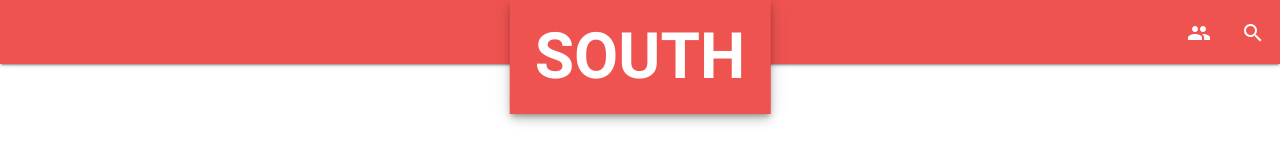
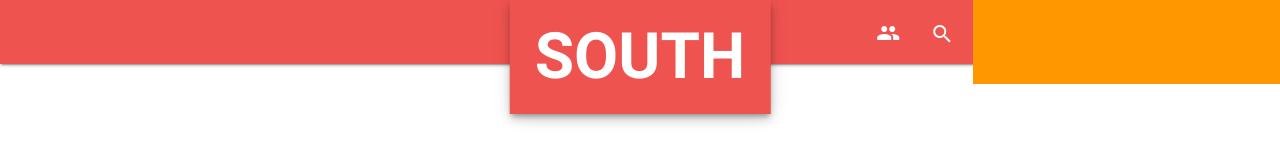
Before and after one commit to WSPgC/wshs-landing, a plain HTML site: page index.html in a window 1280 px wide. Shown: the top 162 px of the page. Drawn offline with nearby package versions, Linux system fonts and the light colour scheme; a web font is replaced by a local one.

Commit message:
Started work on slide out searchBar

```diff
--- /dev/null
+++ b/css/colors.var.css
@@ -0,0 +1,296 @@
+:root {
+--md-red-50: #ffebee;
+--md-red-100: #ffcdd2;
+--md-red-200: #ef9a9a;
+--md-red-300: #e57373;
+--md-red-400: #ef5350;
+--md-red-500: #f44336;
+--md-red-600: #e53935;
+--md-red-700: #d32f2f;
+--md-red-800: #c62828;
+--md-red-900: #b71c1c;
+--md-red-a100: #ff8a80;
+--md-red-a200: #ff5252;
+--md-red-a400: #ff1744;
+--md-red-a700: #d50000;
+
+--md-pink-50: #fce4ec;
+--md-pink-100: #f8bbd0;
+--md-pink-200: #f48fb1;
+--md-pink-300: #f06292;
+--md-pink-400: #ec407a;
+--md-pink-500: #e91e63;
+--md-pink-600: #d81b60;
+--md-pink-700: #c2185b;
+--md-pink-800: #ad1457;
+--md-pink-900: #880e4f;
+--md-pink-a100: #ff80ab;
+--md-pink-a200: #ff4081;
+--md-pink-a400: #f50057;
+--md-pink-a700: #c51162;
+
+--md-purple-50: #f3e5f5;
+--md-purple-100: #e1bee7;
+--md-purple-200: #ce93d8;
+--md-purple-300: #ba68c8;
+--md-purple-400: #ab47bc;
+--md-purple-500: #9c27b0;
+--md-purple-600: #8e24aa;
+--md-purple-700: #7b1fa2;
+--md-purple-800: #6a1b9a;
+--md-purple-900: #4a148c;
+--md-purple-a100: #ea80fc;
+--md-purple-a200: #e040fb;
+--md-purple-a400: #d500f9;
+--md-purple-a700: #aa00ff;
+
+--md-deep-purple-50: #ede7f6;
+--md-deep-purple-100: #d1c4e9;
+--md-deep-purple-200: #b39ddb;
+--md-deep-purple-300: #9575cd;
+--md-deep-purple-400: #7e57c2;
+--md-deep-purple-500: #673ab7;
+--md-deep-purple-600: #5e35b1;
+--md-deep-purple-700: #512da8;
+--md-deep-purple-800: #4527a0;
+--md-deep-purple-900: #311b92;
+--md-deep-purple-a100: #b388ff;
+--md-deep-purple-a200: #7c4dff;
+--md-deep-purple-a400: #651fff;
+--md-deep-purple-a700: #6200ea;
+
+--md-indigo-50: #e8eaf6;
+--md-indigo-100: #c5cae9;
+--md-indigo-200: #9fa8da;
+--md-indigo-300: #7986cb;
+--md-indigo-400: #5c6bc0;
+--md-indigo-500: #3f51b5;
+--md-indigo-600: #3949ab;
+--md-indigo-700: #303f9f;
+--md-indigo-800: #283593;
+--md-indigo-900: #1a237e;
+--md-indigo-a100: #8c9eff;
+--md-indigo-a200: #536dfe;
+--md-indigo-a400: #3d5afe;
+--md-indigo-a700: #304ffe;
+
+--md-blue-50: #e3f2fd;
+--md-blue-100: #bbdefb;
+--md-blue-200: #90caf9;
+--md-blue-300: #64b5f6;
+--md-blue-400: #42a5f5;
+--md-blue-500: #2196f3;
+--md-blue-600: #1e88e5;
+--md-blue-700: #1976d2;
+--md-blue-800: #1565c0;
+--md-blue-900: #0d47a1;
+--md-blue-a100: #82b1ff;
+--md-blue-a200: #448aff;
+--md-blue-a400: #2979ff;
+--md-blue-a700: #2962ff;
+
+--md-light-blue-50: #e1f5fe;
+--md-light-blue-100: #b3e5fc;
+--md-light-blue-200: #81d4fa;
+--md-light-blue-300: #4fc3f7;
+--md-light-blue-400: #29b6f6;
+--md-light-blue-500: #03a9f4;
+--md-light-blue-600: #039be5;
+--md-light-blue-700: #0288d1;
+--md-light-blue-800: #0277bd;
+--md-light-blue-900: #01579b;
+--md-light-blue-a100: #80d8ff;
+--md-light-blue-a200: #40c4ff;
+--md-light-blue-a400: #00b0ff;
+--md-light-blue-a700: #0091ea;
+
+--md-cyan-50: #e0f7fa;
+--md-cyan-100: #b2ebf2;
+--md-cyan-200: #80deea;
+--md-cyan-300: #4dd0e1;
+--md-cyan-400: #26c6da;
+--md-cyan-500: #00bcd4;
+--md-cyan-600: #00acc1;
+--md-cyan-700: #0097a7;
+--md-cyan-800: #00838f;
+--md-cyan-900: #006064;
+--md-cyan-a100: #84ffff;
+--md-cyan-a200: #18ffff;
+--md-cyan-a400: #00e5ff;
+--md-cyan-a700: #00b8d4;
+
+--md-teal-50: #e0f2f1;
+--md-teal-100: #b2dfdb;
+--md-teal-200: #80cbc4;
+--md-teal-300: #4db6ac;
+--md-teal-400: #26a69a;
+--md-teal-500: #009688;
+--md-teal-600: #00897b;
+--md-teal-700: #00796b;
+--md-teal-800: #00695c;
+--md-teal-900: #004d40;
+--md-teal-a100: #a7ffeb;
+--md-teal-a200: #64ffda;
+--md-teal-a400: #1de9b6;
+--md-teal-a700: #00bfa5;
+
+--md-green-50: #e8f5e9;
+--md-green-100: #c8e6c9;
+--md-green-200: #a5d6a7;
+--md-green-300: #81c784;
+--md-green-400: #66bb6a;
+--md-green-500: #4caf50;
+--md-green-600: #43a047;
+--md-green-700: #388e3c;
+--md-green-800: #2e7d32;
+--md-green-900: #1b5e20;
+--md-green-a100: #b9f6ca;
+--md-green-a200: #69f0ae;
+--md-green-a400: #00e676;
+--md-green-a700: #00c853;
+
+--md-light-green-50: #f1f8e9;
+--md-light-green-100: #dcedc8;
+--md-light-green-200: #c5e1a5;
+--md-light-green-300: #aed581;
+--md-light-green-400: #9ccc65;
+--md-light-green-500: #8bc34a;
+--md-light-green-600: #7cb342;
+--md-light-green-700: #689f38;
+--md-light-green-800: #558b2f;
+--md-light-green-900: #33691e;
+--md-light-green-a100: #ccff90;
+--md-light-green-a200: #b2ff59;
+--md-light-green-a400: #76ff03;
+--md-light-green-a700: #64dd17;
+
+--md-lime-50: #f9fbe7;
+--md-lime-100: #f0f4c3;
+--md-lime-200: #e6ee9c;
+--md-lime-300: #dce775;
+--md-lime-400: #d4e157;
+--md-lime-500: #cddc39;
+--md-lime-600: #c0ca33;
+--md-lime-700: #afb42b;
+--md-lime-800: #9e9d24;
+--md-lime-900: #827717;
+--md-lime-a100: #f4ff81;
+--md-lime-a200: #eeff41;
+--md-lime-a400: #c6ff00;
+--md-lime-a700: #aeea00;
+
+--md-yellow-50: #fffde7;
+--md-yellow-100: #fff9c4;
+--md-yellow-200: #fff59d;
+--md-yellow-300: #fff176;
+--md-yellow-400: #ffee58;
+--md-yellow-500: #ffeb3b;
+--md-yellow-600: #fdd835;
+--md-yellow-700: #fbc02d;
+--md-yellow-800: #f9a825;
+--md-yellow-900: #f57f17;
+--md-yellow-a100: #ffff8d;
+--md-yellow-a200: #ffff00;
+--md-yellow-a400: #ffea00;
+--md-yellow-a700: #ffd600;
+
+--md-amber-50: #fff8e1;
+--md-amber-100: #ffecb3;
+--md-amber-200: #ffe082;
+--md-amber-300: #ffd54f;
+--md-amber-400: #ffca28;
+--md-amber-500: #ffc107;
+--md-amber-600: #ffb300;
+--md-amber-700: #ffa000;
+--md-amber-800: #ff8f00;
+--md-amber-900: #ff6f00;
+--md-amber-a100: #ffe57f;
+--md-amber-a200: #ffd740;
+--md-amber-a400: #ffc400;
+--md-amber-a700: #ffab00;
+
+--md-orange-50: #fff3e0;
+--md-orange-100: #ffe0b2;
+--md-orange-200: #ffcc80;
+--md-orange-300: #ffb74d;
+--md-orange-400: #ffa726;
+--md-orange-500: #ff9800;
+--md-orange-600: #fb8c00;
+--md-orange-700: #f57c00;
+--md-orange-800: #ef6c00;
+--md-orange-900: #e65100;
+--md-orange-a100: #ffd180;
+--md-orange-a200: #ffab40;
+--md-orange-a400: #ff9100;
+--md-orange-a700: #ff6d00;
+
+--md-deep-orange-50: #fbe9e7;
+--md-deep-orange-100: #ffccbc;
+--md-deep-orange-200: #ffab91;
+--md-deep-orange-300: #ff8a65;
+--md-deep-orange-400: #ff7043;
+--md-deep-orange-500: #ff5722;
+--md-deep-orange-600: #f4511e;
+--md-deep-orange-700: #e64a19;
+--md-deep-orange-800: #d84315;
+--md-deep-orange-900: #bf360c;
+--md-deep-orange-a100: #ff9e80;
+--md-deep-orange-a200: #ff6e40;
+--md-deep-orange-a400: #ff3d00;
+--md-deep-orange-a700: #dd2c00;
+
+--md-brown-50: #efebe9;
+--md-brown-100: #d7ccc8;
+--md-brown-200: #bcaaa4;
+--md-brown-300: #a1887f;
+--md-brown-400: #8d6e63;
+--md-brown-500: #795548;
+--md-brown-600: #6d4c41;
+--md-brown-700: #5d4037;
+--md-brown-800: #4e342e;
+--md-brown-900: #3e2723;
+
+--md-grey-50: #fafafa;
+--md-grey-100: #f5f5f5;
+--md-grey-200: #eeeeee;
+--md-grey-300: #e0e0e0;
+--md-grey-400: #bdbdbd;
+--md-grey-500: #9e9e9e;
+--md-grey-600: #757575;
+--md-grey-700: #616161;
+--md-grey-800: #424242;
+--md-grey-900: #212121;
+
+--md-blue-grey-50: #eceff1;
+--md-blue-grey-100: #cfd8dc;
+--md-blue-grey-200: #b0bec5;
+--md-blue-grey-300: #90a4ae;
+--md-blue-grey-400: #78909c;
+--md-blue-grey-500: #607d8b;
+--md-blue-grey-600: #546e7a;
+--md-blue-grey-700: #455a64;
+--md-blue-grey-800: #37474f;
+--md-blue-grey-900: #263238;
+
+--md-dark-text-primary: rgba(0, 0, 0, 0.87);
+--md-dark-text-secondary: rgba(0, 0, 0, 0.54);
+--md-dark-text-disabled: rgba(0, 0, 0, 0.38);
+--md-dark-text-dividers: rgba(0, 0, 0, 0.12);
+
+--md-light-text-primary: rgba(255, 255, 255, 1);
+--md-light-text-secondary: rgba(255, 255, 255, 0.7);
+--md-light-text-disabled: rgba(255, 255, 255, 0.5);
+--md-light-text-dividers: rgba(255, 255, 255, 0.12);
+
+--md-dark-icons-active: rgba(0, 0, 0, 0.54);
+--md-dark-icons-inactive: rgba(0, 0, 0, 0.38);
+
+--md-light-icons-active: rgba(255, 255, 255, 1);
+--md-light-icons-inactive: rgba(255, 255, 255, 0.5);
+
+--md-white: #ffffff;
+
+--md-black: #000000;
+
+
+}
--- a/css/index.css
+++ b/css/index.css
@@ -1,4 +1,4 @@
-@import url('https://fonts.googleapis.com/css?family=Archivo+Black');
+@import url("colors.var.css");
 html {
   /*background-color: #212121;*/
 }
@@ -12,13 +12,12 @@ html {
   user-select: none;
 }
 
-#mynav-title {
+#myNav-title {
   font-weight: bold;
   font-size: 64px;
   margin: auto;
   padding: 25px;
   background-color: #ef5350;
-
   -webkit-transition: all 0.25s ease;
   -moz-transition: all 0.25s ease;
   -o-transition: all 0.25s ease;
@@ -30,3 +29,27 @@ html {
   font-size: 48px !important;
   box-shadow: none !important;
 }
+
+#mySearch {
+  display: inline-block;
+
+  -webkit-transition: width 0.3s;
+	-moz-transition: width 0.3s;
+	transition: width 0.3s;
+}
+
+.collapsed {
+
+}
+
+input[type="search"] {
+  height: 64px !important;
+}
+
+.searchOpen {
+  right: 100% !important;
+  -webkit-transition: left 0.3s ease-out;
+  -moz-transition: left 0.3s ease-out;
+  -o-transition: left 0.3s ease-out;
+  transition: left 0.3s ease-out;
+}
--- a/index.html
+++ b/index.html
@@ -19,142 +19,22 @@
   <div class="navbar-fixed">
     <nav>
       <div class="nav-wrapper red lighten-1">
-        <p id="mynav-title" class="brand-logo center z-depth-3">SOUTH</p>
+        <p id="myNav-title" class="brand-logo center z-depth-3">SOUTH</p>
         <ul class="right">
           <li><a class="waves-effect"><i class="material-icons unselectable">people</i></a></li>
-          <li><a class="waves-effect"><i class="material-icons unselectable">search</i></a></li>
+          <li><a id="myTouchSearch" class="waves-effect"><i class="material-icons unselectable">search</i></a>
+            <div class="input-field orange" id="mySearch">
+              <input id="search" type="search" required>
+              <i class="material-icons">close</i>
+            </div>
+          </li>
         </ul>
       </div>
     </nav>
   </div>
-  <br>
-  <br>
-  <br>
-  <br>
-  <br>
-  <br>
-  <br>
-  <br>
-  <br>
-  <br>
-  <br>
-  <br>
-  <br>
-  <br>
-  <br>
-  <br>
-  <br>
-  <br>
-  <br>
-  <br>
-  <br>
-  <br>
-  <br>
-  <br>
-  <br>
-  <br>
-  <br>
-  <br>
-  <br>
-  <br>
-  <br>
-  <br>
-  <br>
-  <br>
-  <br>
-  <br>
-  <br>
-  <br>
-  <br>
-  <br>
-  <br>
-  <br>
-  <br>
-  <br>
-  <br>
-  <br>
-  <br>
-  <br>
-  <br>
-  <br>
-  <br>
-  <br>
-  <br>
-  <br>
-  <br>
-  <br>
-  <br>
-  <br>
-  <br>
-  <br>
-  <br>
-  <br>
-  <br>
-  <br>
-  <br>
-  <br>
-  <br>
-  <br>
-  <br>
-  <br>
-  <br>
-  <br>
-  <br>
-  <br>
-  <br>
-  <br>
-  <br>
-  <br>
-  <br>
-  <br>
-  <br>
-  <br>
-  <br>
-  <br>
-  <br>
-  <br>
-  <br>
-  <br>
-  <br>
-  <br>
-  <br>
-  <br>
-  <br>
-  <br>
-  <br>
-  <br>
-  <br>
-  <br>
-  <br>
-  <br>
-  <br>
-  <br>
-  <br>
-  <br>
-  <br>
-  <br>
-  <br>
-  <br>
-  <br>
-  <br>
-  <br>
-  <br>
-  <br>
-  <br>
-  <br>
-  <br>
-  <br>
-  <br>
-  <br>
-  <br>
-  <br>
-  <br>
-  <br>
-  <br>
-  <br>
-  <br>
-  <br>
-  <br>
+
+
+
   <br>
   <br>
   <br>
@@ -271,6 +151,7 @@
   <script type="text/javascript" src="https://code.jquery.com/jquery-2.1.1.min.js"></script>
   <script type="text/javascript" src="js/materialize.min.js"></script>
   <script type="text/javascript" src="js/scrollNav.js"></script>
+  <script type="text/javascript" src="js/searchBar.js"></script>
 </body>
 
 </html>
--- a/js/scrollNav.js
+++ b/js/scrollNav.js
@@ -1,7 +1,7 @@
 $(document).on("scroll", function() {
   if ($(document).scrollTop() > 10) {
-    $('#mynav-title').addClass("shrink");
+    $('#myNav-title').addClass("shrink");
   } else {
-    $('#mynav-title').removeClass("shrink");
+    $('#myNav-title').removeClass("shrink");
   }
 });
--- /dev/null
+++ b/js/searchBar.js
@@ -0,0 +1,3 @@
+$('#mySearch').click(function() {
+  $(this).toggleClass('collapsed');
+});
```
